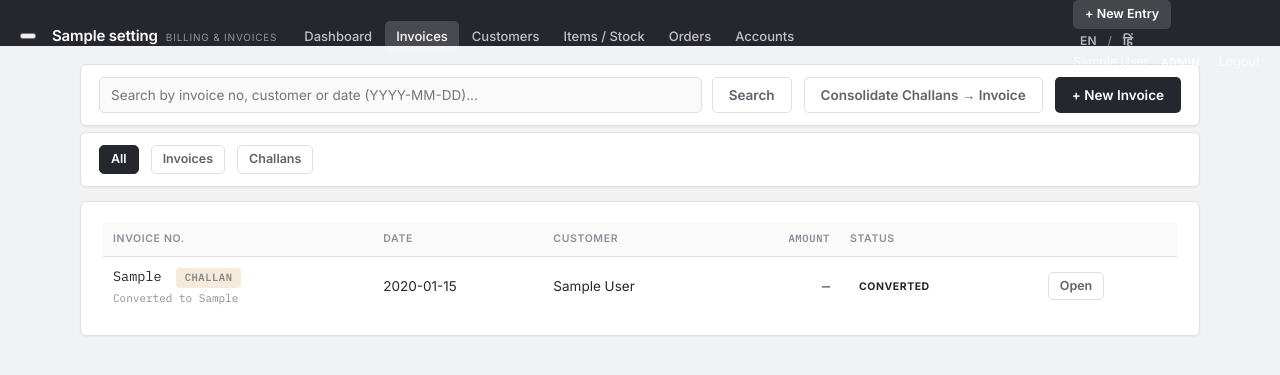
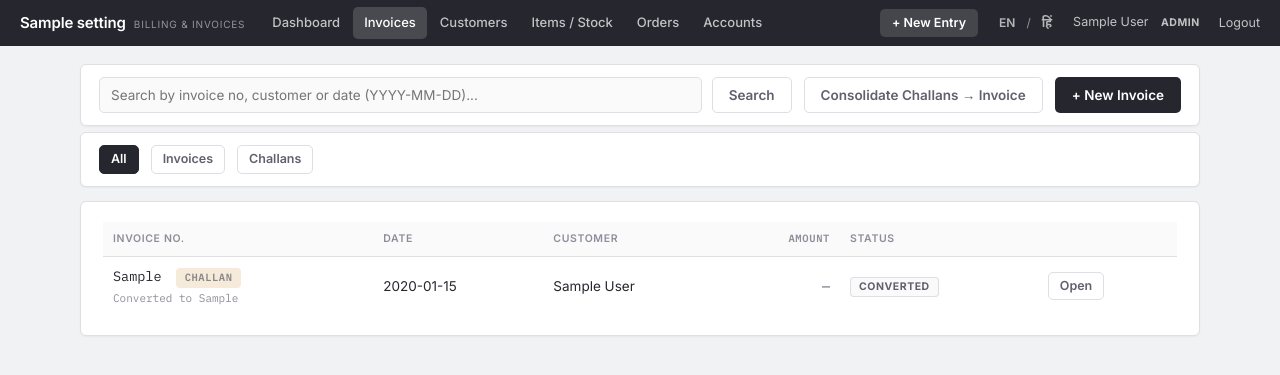
Before and after one commit to Julius00778/packaging-billing-app, a Flask app: page /invoices in a window 1280 px wide. Shown: the top 375 px of the page. Run offline with Flask 3, Linux system fonts and the light colour scheme; a user stored in the database is signed in; tables that the repository leaves empty hold one stand-in row (values such as "Sample post"); some libraries are stand-ins or nearby versions.

Commit message:
UI hissa 1: chhoti screen ka nav, halat ke rang, focus dikhna

```diff
--- a/static/style.css
+++ b/static/style.css
@@ -58,11 +58,33 @@ input,select,textarea{font-family:inherit;}
 .user-pill a:hover{color:#fff;text-decoration:none;}
 .lang-switch{display:flex;align-items:center;gap:4px;font-size:12px;
   color:rgba(255,255,255,.5);}
-.lang-switch a{color:rgba(255,255,255,.66);padding:3px 7px;border-radius:4px;font-weight:600;}
+/* Devanagari ka upar wala bindu (हिं) tang line-height me kat jaata tha —
+   isliye yahan thodi jagah zyada. */
+.lang-switch a{color:rgba(255,255,255,.66);padding:3px 7px;border-radius:4px;
+  font-weight:600;line-height:1.6;display:inline-block;}
 .lang-switch a:hover{text-decoration:none;color:#fff;}
 .lang-switch a.active{background:rgba(255,255,255,.16);color:#fff;}
 .topbar .btn-primary{background:rgba(255,255,255,.14);color:#fff;}
 .topbar .btn-primary:hover{background:rgba(255,255,255,.24);}
+.topbar-right{display:flex;align-items:center;gap:14px;flex-wrap:wrap;}
+
+/* Menu ka button — bade screen pe hai hi nahi. Ungli ke laayak 44px ka hai,
+   kyunki uske se chhota button phone pe teen baar dabana padta hai. */
+.nav-toggle{display:none;width:40px;height:36px;padding:0;margin-left:-6px;
+  background:transparent;border:1px solid rgba(255,255,255,.22);
+  border-radius:6px;align-items:center;justify-content:center;}
+.nav-toggle:hover{background:rgba(255,255,255,.12);}
+.nav-bars,.nav-bars::before,.nav-bars::after{display:block;width:17px;height:2px;
+  background:#fff;border-radius:2px;content:"";position:relative;}
+.nav-bars::before{position:absolute;top:-5px;}
+.nav-bars::after{position:absolute;top:5px;}
+
+/* ------------------------------------------------------------ focus dikhna */
+/* Keyboard se chalane wale ko dikhna chahiye ki abhi kahan khade hain. */
+a:focus-visible,button:focus-visible,input:focus-visible,select:focus-visible,
+textarea:focus-visible,summary:focus-visible,[tabindex]:focus-visible{
+  outline:2px solid var(--accent);outline-offset:2px;border-radius:4px;}
+.topbar a:focus-visible,.topbar button:focus-visible{outline-color:#fff;}
 
 /* ------------------------------------------------------------ page + sheet */
 .container{max-width:1160px;margin:0 auto;padding:18px 20px 64px;}
@@ -161,6 +183,25 @@ th.num{text-align:right;}
 .badge.payment_made{background:var(--danger-soft);color:var(--danger);}
 .badge.challan{background:var(--accent-soft);color:var(--accent-deep);margin-left:6px;}
 
+/* Halat ke rang — ek hi jagah se, _badges.html ke zariye.
+
+   Naam halat ka nahi, rang ka hai (ok/warn/bad...), taaki do alag halat ek
+   jaisi dikhni ho toh ek hi class mile. Rang ke saath andar shabd hamesha
+   likha hota hai, kyunki rang na dikhne wale aadmi ko bhi halat pata chalna
+   chahiye. */
+.badge-ok{background:var(--success-soft);color:var(--success);}
+.badge-warn{background:var(--accent-soft);color:var(--accent-deep);}
+.badge-bad{background:var(--danger-soft);color:var(--danger);}
+.badge-info{background:#EAF0F8;color:#2C4A73;}
+.badge-blue{background:#E6EEF9;color:#1F4C8C;}
+.badge-teal{background:#E2F1F0;color:#1C6560;}
+.badge-muted{background:var(--sunk);color:var(--ink-soft);
+  box-shadow:inset 0 0 0 1px var(--border);}
+
+/* Jahan raqam hoti hi nahi (challan pe rate abhi tay nahi hua), wahan ₹0.00
+   likhna jhooth hai — ek lakeer lagti hai. */
+.amt-none{color:var(--ink-faint);font-weight:600;}
+
 /* ------------------------------------------------------------------- tiles */
 .entry-grid{display:grid;grid-template-columns:repeat(auto-fit,minmax(220px,1fr));
   gap:12px;margin-top:14px;}
@@ -242,12 +283,35 @@ th.num{text-align:right;}
 .tick input{margin:0;}
 .tick:hover{color:var(--ink);}
 
+/* Phone aur chhote tablet pe nav button ke peeche chala jaata hai. 900px
+   isliye ki 8 tab ek line me uske neeche nahi aate. */
+@media (max-width:900px){
+.nav-toggle{display:inline-flex;}
+.topbar{height:auto;padding:8px 14px;row-gap:8px;}
+.brand{flex:1;}
+.brand .tagline{display:none;}
+.topbar-right{gap:10px;}
+/* JS chala toh nav band; na chala toh khula hi rehta hai. */
+.topbar.nav-js .tabs{display:none;}
+.topbar.nav-js.nav-open .tabs{display:flex;}
+.tabs{order:10;flex-basis:100%;flex-direction:column;gap:1px;
+  border-top:1px solid rgba(255,255,255,.14);padding-top:8px;margin-top:2px;}
+.tab-btn{padding:10px 11px;font-size:14px;}
+}
+
 @media (max-width:760px){
 .stat-grid{grid-template-columns:1fr 1fr;}
 .form-grid,.form-grid.three{grid-template-columns:1fr;}
-.topbar{padding:10px 14px;height:auto;}
 .container{padding:14px 12px 56px;}
 .totals-inner{width:100%;}
+}
+
+/* 360px se neeche bhi kuch bahar nahi nikalna chahiye. */
+@media (max-width:400px){
+.stat-grid{grid-template-columns:1fr;}
+.brand h1{font-size:14px;}
+.topbar-right{width:100%;justify-content:space-between;}
+.user-pill{font-size:12px;}
 }
 
 /* print */
```
